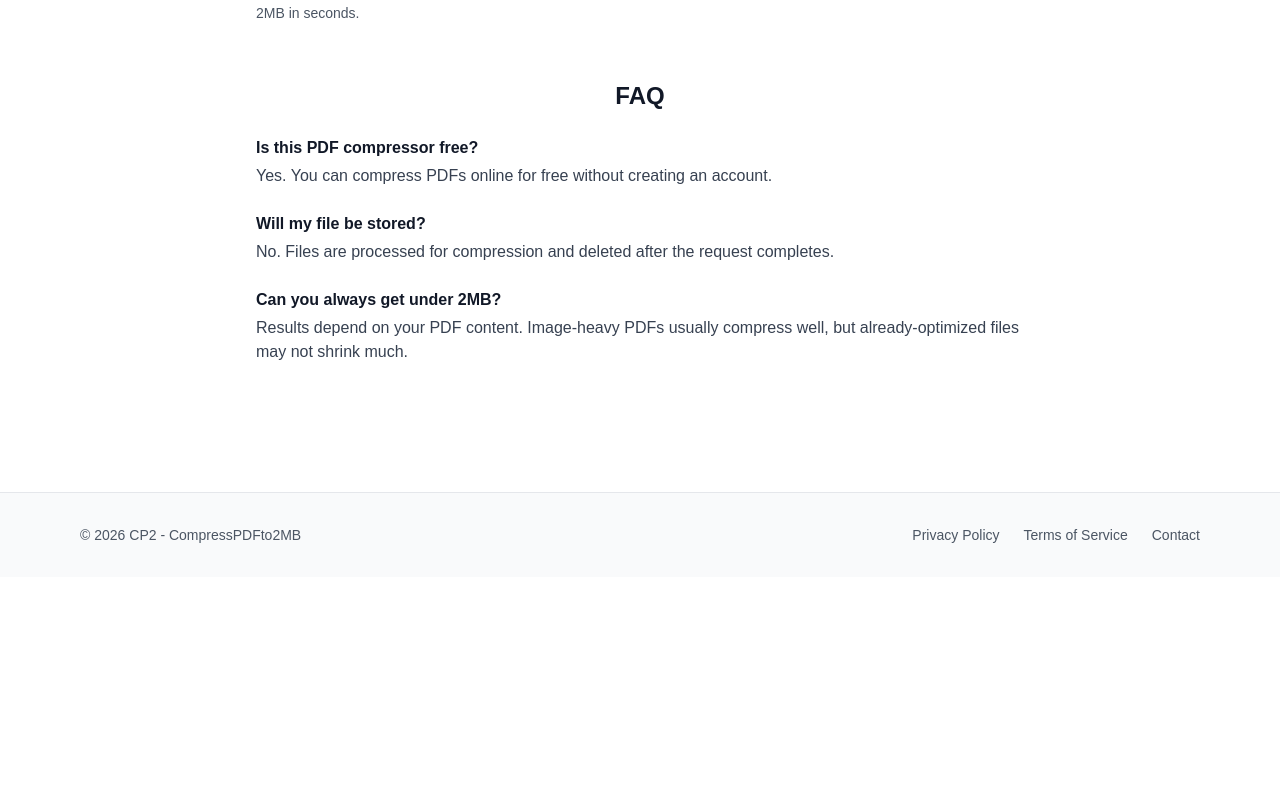
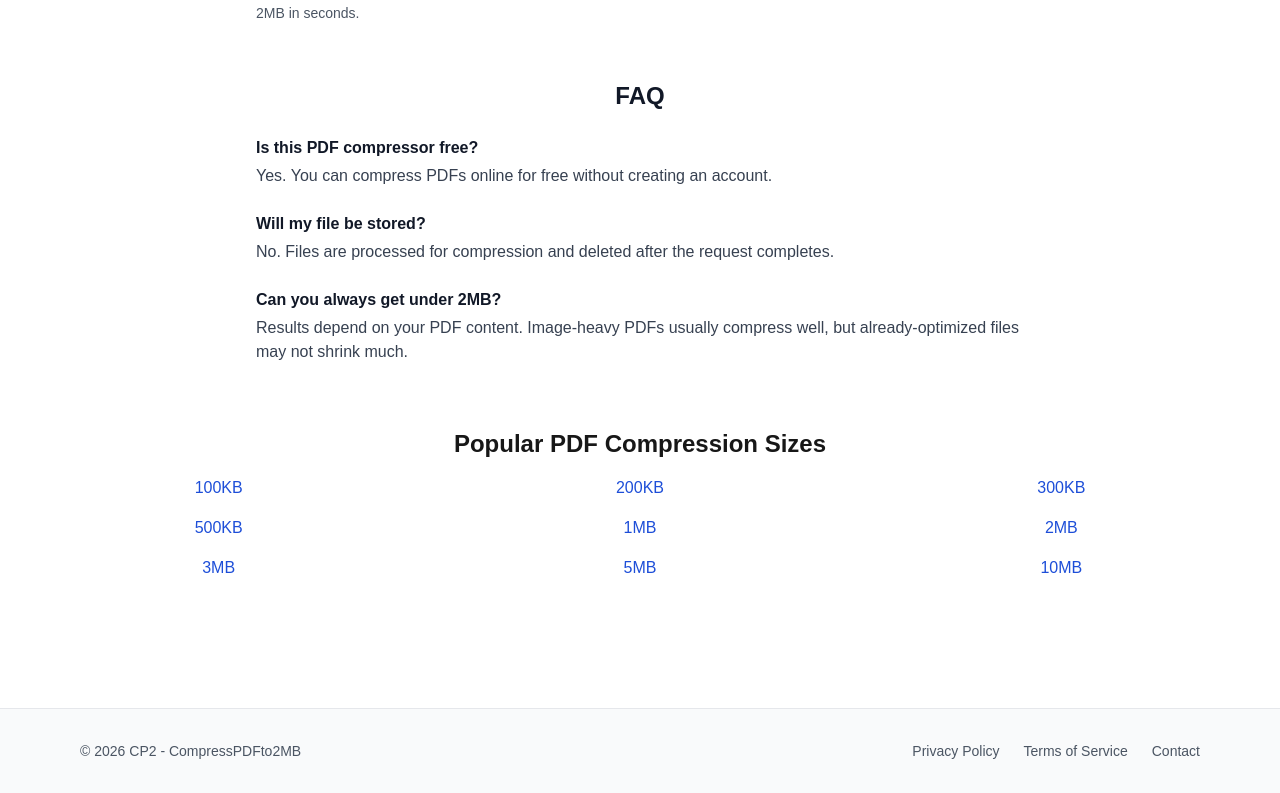
Before and after one commit to behicyildirim/compresspdfto2mb, a Next.js app: page / in a window 1280 px wide. Shown: the part 1697-2490 px from the top of the page. Before the commit the page ends 2274 px from the top, so only its background shows below. Built offline with nearby package versions, Linux system fonts and the light colour scheme.

Commit message:
Add size hub to homepage

```diff
--- a/app/page.tsx
+++ b/app/page.tsx
@@ -286,6 +286,23 @@ export default function Home() {
   </div>
 </div>
       </div>
+      <section className="mt-16">
+  <h2 className="text-2xl font-semibold mb-4 text-center">
+    Popular PDF Compression Sizes
+  </h2>
+
+  <div className="grid grid-cols-2 md:grid-cols-3 gap-4 text-center">
+    <a href="/compress-pdf-to-100kb" className="text-blue-700 hover:underline">100KB</a>
+    <a href="/compress-pdf-to-200kb" className="text-blue-700 hover:underline">200KB</a>
+    <a href="/compress-pdf-to-300kb" className="text-blue-700 hover:underline">300KB</a>
+    <a href="/compress-pdf-to-500kb" className="text-blue-700 hover:underline">500KB</a>
+    <a href="/compress-pdf-to-1mb" className="text-blue-700 hover:underline">1MB</a>
+    <a href="/compress-pdf-to-2mb" className="text-blue-700 hover:underline">2MB</a>
+    <a href="/compress-pdf-to-3mb" className="text-blue-700 hover:underline">3MB</a>
+    <a href="/compress-pdf-to-5mb" className="text-blue-700 hover:underline">5MB</a>
+    <a href="/compress-pdf-to-10mb" className="text-blue-700 hover:underline">10MB</a>
+  </div>
+</section>
     </main>
   );
 }
```
